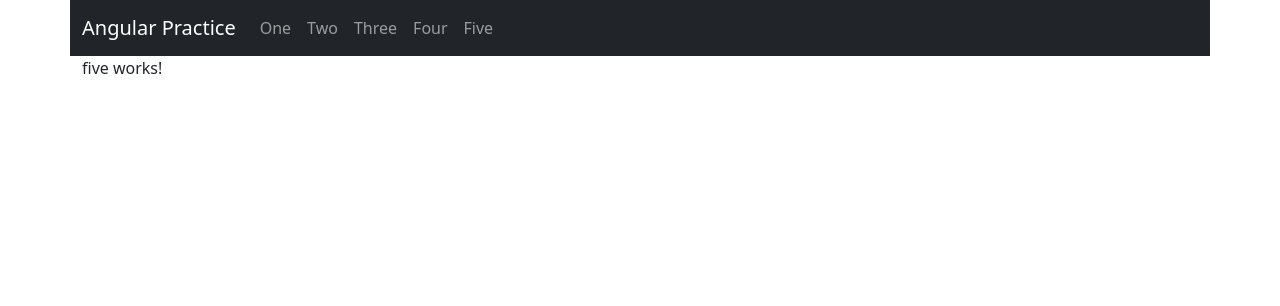
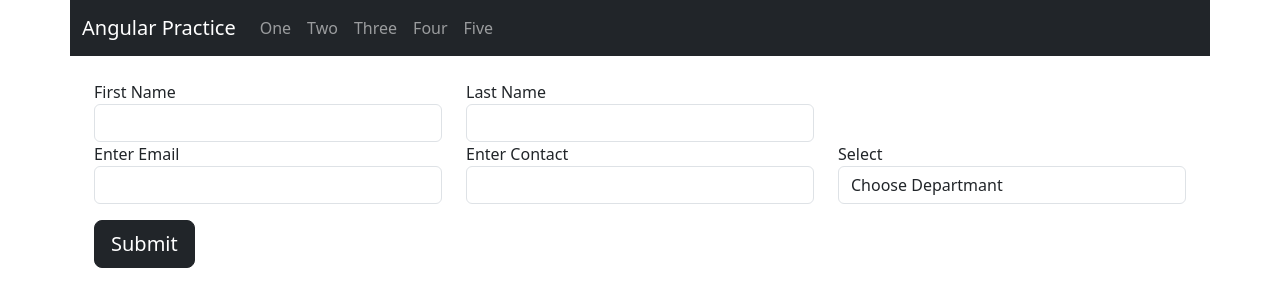
Before and after one commit to kishor96k/Angular_Challanges_Scenarios, an Angular app: page /five in a window 1280 px wide. Shown: the top 306 px of the page. Built offline with nearby package versions, Linux system fonts and the light colour scheme; data requests are answered from the project's data file.

Commit message:
dept list added , form design and ts changes

```diff
--- a/db.json
+++ b/db.json
@@ -15,6 +15,19 @@
       "name": "jagdish",
       "address": "Solapur"
     }
+  ],
+  "departments": [
+    {
+      "deptId": 1,
+      "deptName": "one"
+    },
+    {
+      "deptId": 2,
+      "deptName": "two"
+    },
+    {
+      "deptId": 3,
+      "deptName": "three"
+    }
   ]
-
 }
--- a/src/app/five_practice/five/five.component.html
+++ b/src/app/five_practice/five/five.component.html
@@ -1 +1,44 @@
-<p>five works!</p>
+<div class="container mt-4">
+    <div class="row">
+        <div class="col-md-4">
+            <div class="form-group">
+                <label for="">First Name</label>
+                <input type="text" class="form-control" name="firstname" id="firstname">
+            </div>
+        </div>
+        <div class="col-md-4">
+            <div class="form-group">
+                <label for="">Last Name</label>
+                <input type="text" class="form-control" name="lastname" id="lastname">
+            </div>
+        </div>
+    </div>
+    <div class="row">
+        <div class="col-md-4">
+            <div class="form-group">
+                <label for="">Enter Email</label>
+                <input type="email" name="email" id="email" class="form-control">
+            </div>
+        </div>
+        <div class="col-md-4">
+            <div class="form-group">
+                <label for="">Enter Contact</label>
+                <input type="number" name="contact" id="contact" class="form-control">
+            </div>
+        </div>
+        <div class="col-md-4">
+            <label for="">Select</label>
+            <select name="" id="" class="form-control">
+                <option value="" disabled selected>Choose Departmant</option>
+                <option *ngFor="let item of departmantList" [value]="item.deptId">{{item.deptName}}</option>
+            </select>
+        </div>
+    </div>
+    <div class="row">
+        <div class="col mt-3">
+            <div class="form-group">
+                <button class="btn btn-dark btn-lg" type="submit">Submit</button>
+            </div>
+        </div>
+    </div>
+</div>
--- a/src/app/five_practice/five/five.component.ts
+++ b/src/app/five_practice/five/five.component.ts
@@ -1,10 +1,25 @@
-import { Component } from '@angular/core';
+import { Component, OnInit } from '@angular/core';
+import { HttpClient } from '@angular/common/http'; // Import HttpClient
 
 @Component({
   selector: 'app-five',
   templateUrl: './five.component.html',
   styleUrls: ['./five.component.css']
 })
-export class FiveComponent {
+export class FiveComponent implements OnInit {
+  constructor(
+    private http: HttpClient
+  ) { }
 
+  depturl: any = 'http://localhost:3000/departments';
+
+  ngOnInit(): void {
+    this.loadDepartmentData();
+  }
+  departmantList: any;
+  loadDepartmentData() {
+    this.http.get(this.depturl).subscribe((res: any) => {
+      this.departmantList = res;
+    });
+  }
 }
```
